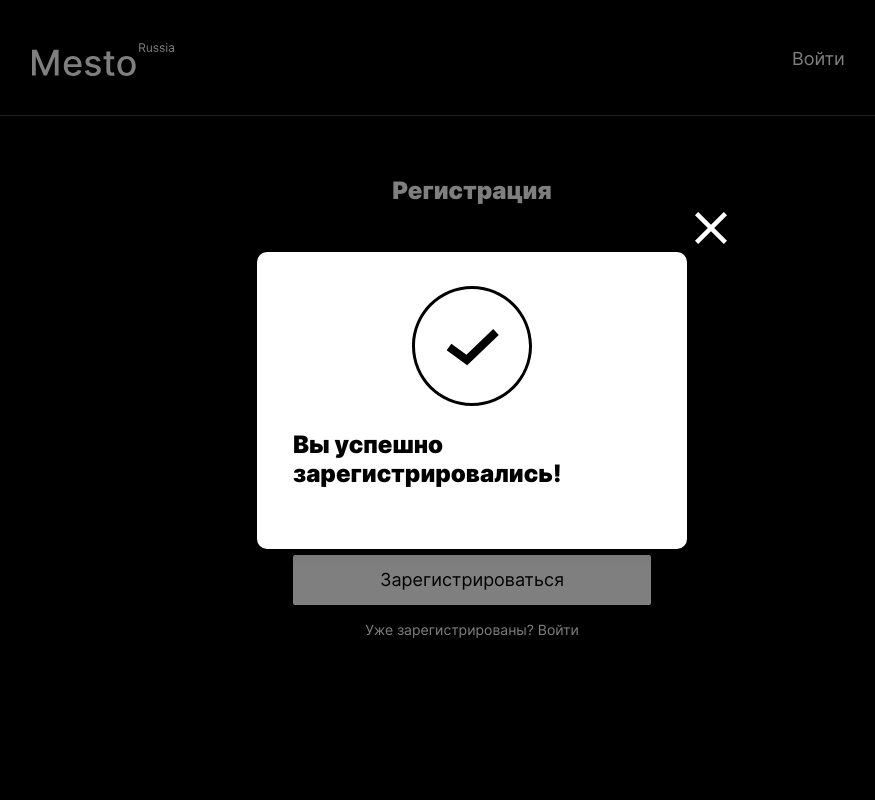
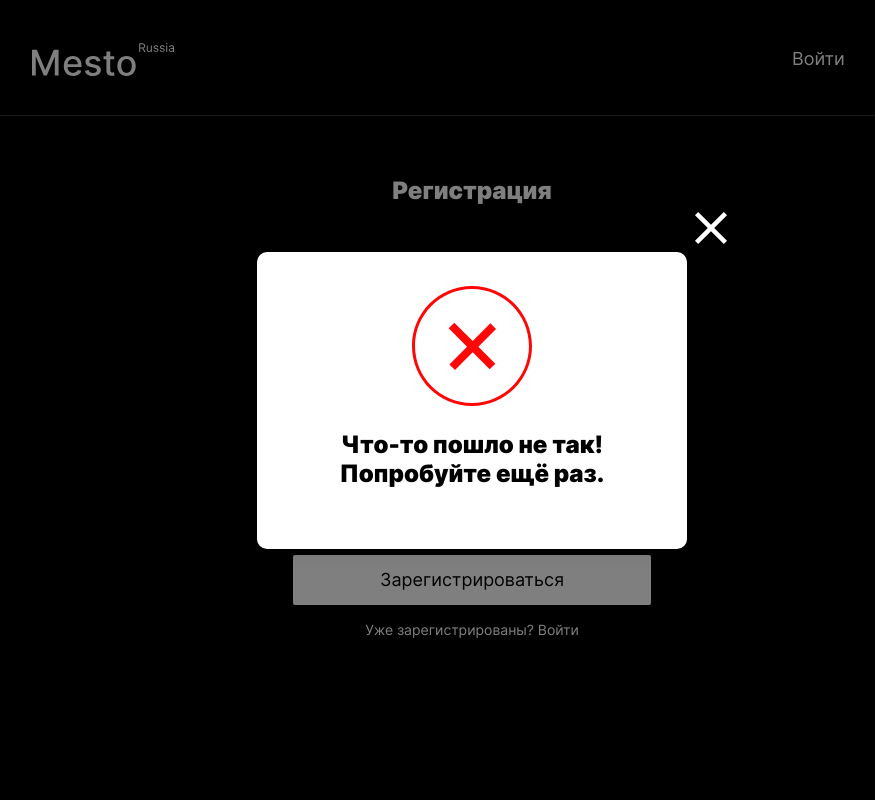
Before and after one commit to OlgaSharoglazova/react-mesto-auth, a React (Create React App) app: page /signup in a window 1280 px wide. Both pictures are taken after typing "name@example.com", "Sample123" into the empty fields and a click on the button "Зарегистрироваться". Shown: the top 800 px of the page, without its empty margins (168-1043 px from the left). Built offline with nearby package versions, Linux system fonts and the light colour scheme; no server answers.

Commit message:
модалка регистрации

```diff
--- a/src/blocks/popup/__text/popup__text.css
+++ b/src/blocks/popup/__text/popup__text.css
@@ -2,4 +2,5 @@
   font-weight: 900;
   font-size: 24px;
   line-height: 29px;
+  text-align: center;
 }
--- a/src/components/App.js
+++ b/src/components/App.js
@@ -28,6 +28,8 @@ function App() {
   const [cards, setCards] = React.useState([]);
   const [isLoggedIn, setisLoggedIn] = React.useState(false);
   const [userData, setUserData] = React.useState({});
+  const [isSuccess, setIsSuccess] = React.useState(false);
+
   const navigate = useNavigate();
   const location = useLocation();
 
@@ -81,6 +83,19 @@ function App() {
         );
       })
       .catch((err) => console.log(`Ошибка: ${err}`));
+  }
+
+  function handleRegister(email, password) {
+    auth
+      .register(email, password)
+      .then(() => {
+        setIsSuccess(true);
+        navigate("/signin");
+      })
+      .catch((err) => {
+        console.log(`Ошибка: ${err}`);
+        setIsSuccess(false);
+      });
   }
 
   function handleAddPlaceSubmit(data) {
@@ -193,7 +208,7 @@ function App() {
             />
             <Route
               path="/signup"
-              element={<Register onInfoTooltip={handleInfoTooltipOpen} />}
+              element={<Register onInfoTooltip={handleInfoTooltipOpen} handleRegister={handleRegister} />}
             />
             <Route
               path="/signin"
@@ -226,6 +241,7 @@ function App() {
         <InfoTooltip
           isOpen={isInfoTooltipOpen}
           onClose={closeAllPopups}
+          isSuccess={isSuccess}
         ></InfoTooltip>
       </div>
     </CurrentUserContext.Provider>
--- a/src/components/InfoTooltip.js
+++ b/src/components/InfoTooltip.js
@@ -1,12 +1,22 @@
 import React from "react";
 import success from "../images/success.svg";
+import fail from "../images/fail.svg";
 
-function InfoTooltip({ isOpen, onClose }) {
+function InfoTooltip({ isOpen, onClose, isSuccess }) {
   return (
     <div className={`popup popup-info ${isOpen ? "popup_opened" : ""}`}>
       <div className="popup__container popup__container-info">
-        <img src={success} className="popup__icon" alt="галочка" />
-        <p className="popup__text">Вы успешно зарегистрировались!</p>
+      { isSuccess ? (
+            <>
+              <img src={success} className="popup__icon" alt="галочка" />
+              <p className="popup__text">Вы успешно зарегистрировались!</p>
+            </>
+          ) : (
+            <>
+              <img src={fail} className="popup__icon" alt="крестик" />
+              <p className="popup__text">Что-то пошло не так! Попробуйте ещё раз.</p>
+            </>
+          ) }
         <button
           className="popup__close popup-info__close"
           type="button"
--- a/src/components/Register.js
+++ b/src/components/Register.js
@@ -1,11 +1,8 @@
 import React from "react";
-import { Link, useNavigate } from "react-router-dom";
-import * as auth from "../utils/auth";
+import { Link } from "react-router-dom";
 
-function Register({ onInfoTooltip }) {
+function Register({ onInfoTooltip, handleRegister }) {
   const [formValue, setFormValue] = React.useState({ email: "", password: "" });
-
-  const navigate = useNavigate();
 
   const handleChange = (evt) => {
     const { name, value } = evt.target;
@@ -17,12 +14,7 @@ function Register({ onInfoTooltip }) {
 
     evt.preventDefault();
 
-    auth
-      .register(email, password)
-      .then((data) => {
-        navigate("/signin");
-      })
-      .catch((err) => console.log(`Ошибка: ${err}`));
+    handleRegister(email, password)
   };
 
   return (
```
